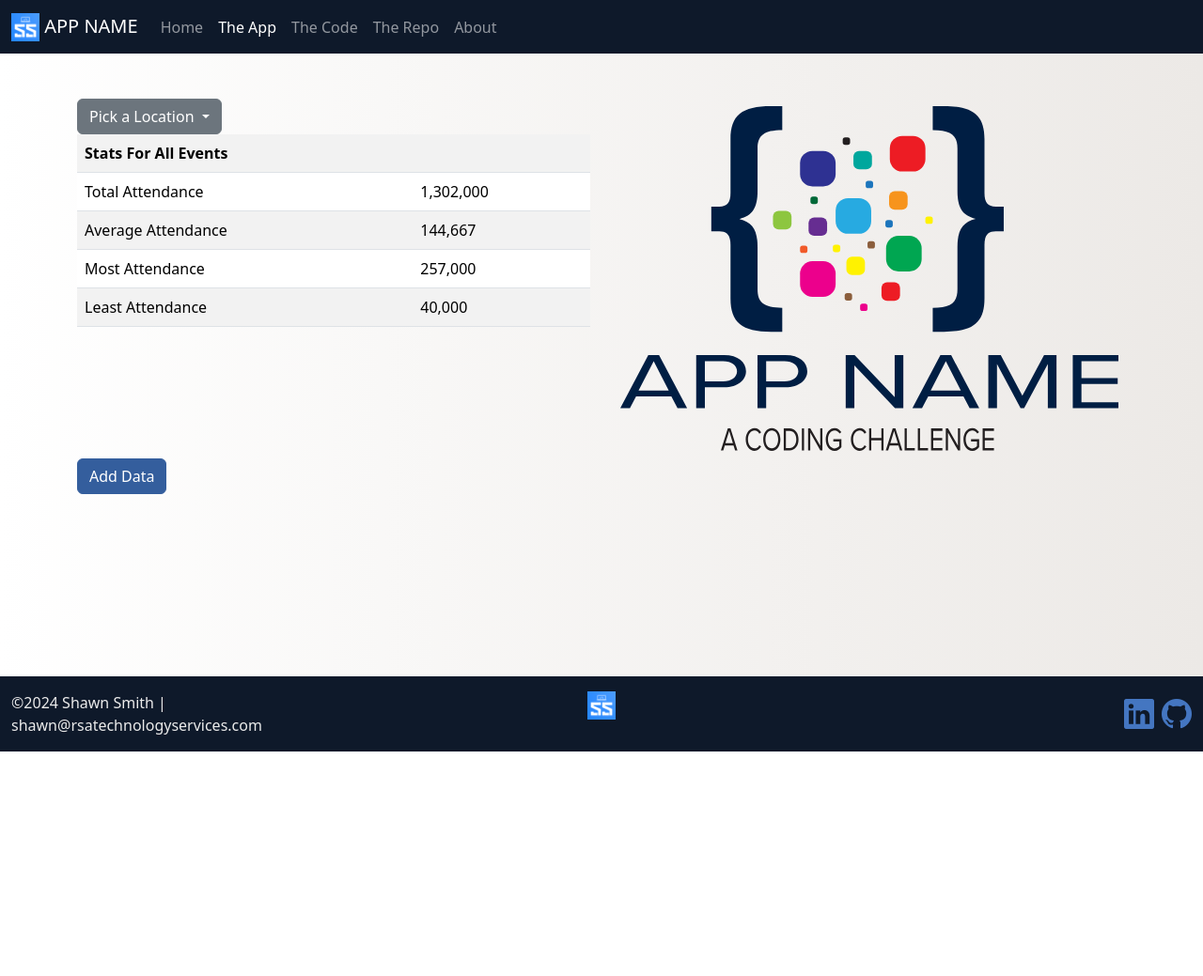
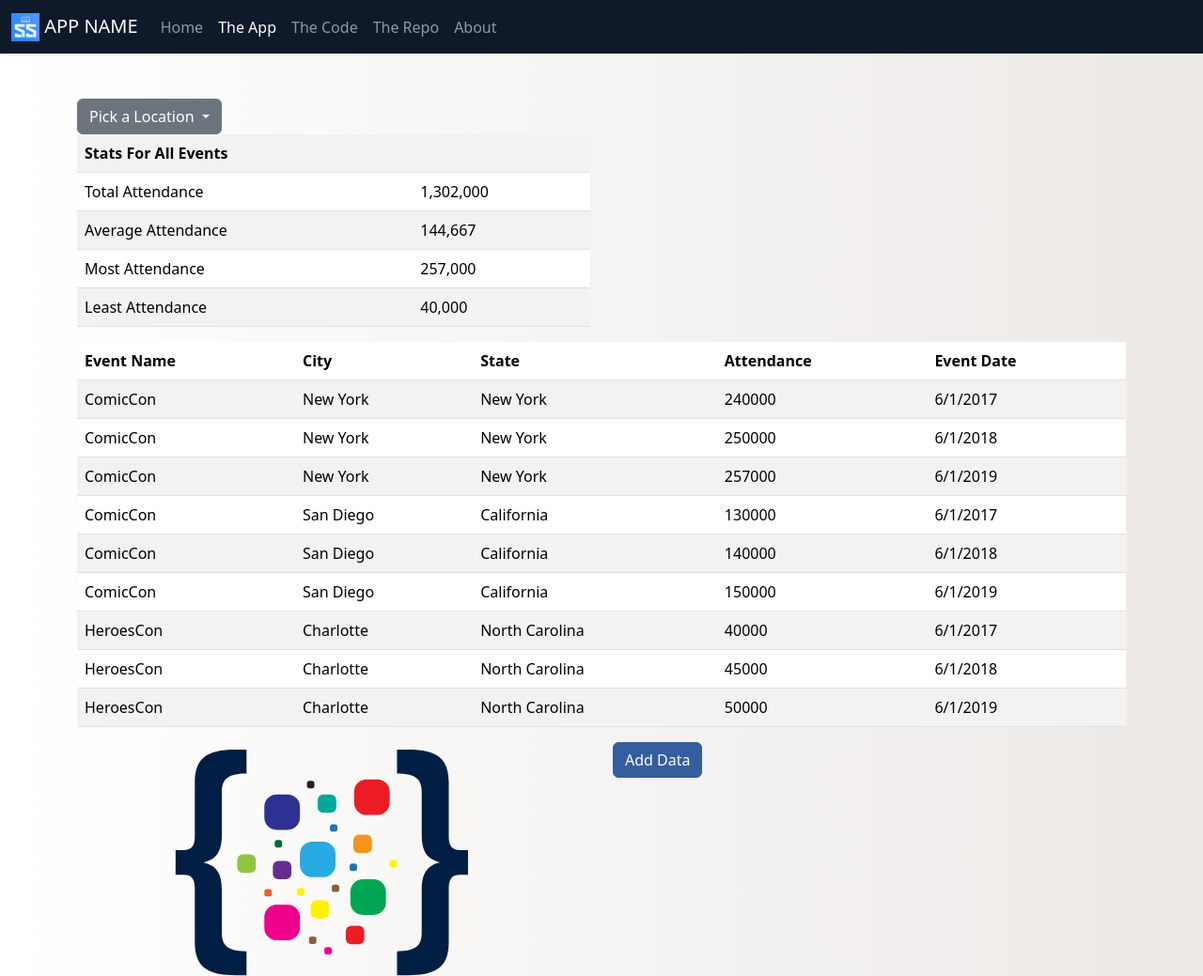
Before and after one commit to SLSmith64/Superdog-Events-7-17-2024, a plain HTML site: page app.html in a window 1280 px wide. Shown: the top 1039 px of the page at 94% size. Before the commit the page ends 800 px from the top, so only its background shows below. Drawn offline with nearby package versions, Linux system fonts and the light colour scheme.

Commit message:
Completed template section and project is now finished

```diff
--- a/app.html
+++ b/app.html
@@ -122,6 +122,22 @@
                         Add Data
                     </button>
                 </div>
+                <div>
+                    <table class="table table-striped" id="eventData">
+                        <thead>
+                            <tr>
+                                <th>Event Name</th>
+                                <th>City</th>
+                                <th>State</th>
+                                <th>Attendance</th>
+                                <th>Event Date</th>
+                            </tr>
+                        </thead>
+                        <tbody id="eventBody">
+                            <!--Data Goes Here-->
+                        </tbody>
+                    </table>
+                </div>
 
                 <!-- Modal Header -->
                 <div class="modal fade" id="exampleModal" tabindex="-1" aria-labelledby="exampleModalLabel"
@@ -141,8 +157,8 @@
                                         placeholder="Event" required />
 
                                     <label for="newEventCity" class="form-label">City</label>
-                                    <input type="text" name="newEventCity" id="newEventCity" class="form-control" placeholder="City"
-                                        required />
+                                    <input type="text" name="newEventCity" id="newEventCity" class="form-control"
+                                        placeholder="City" required />
 
                                     <label for="newEventState" class="form-label">State</label>
                                     <select id="newEventState" name="newEventState" class="form-select">
@@ -201,8 +217,8 @@
                                     </select>
 
                                     <label for="newEventAttendance" class="form-label">Attendance</label>
-                                    <input type="number" name="newEventAttendance" id="newEventAttendance" class="form-control"
-                                        placeholder="Attendance" required />
+                                    <input type="number" name="newEventAttendance" id="newEventAttendance"
+                                        class="form-control" placeholder="Attendance" required />
 
                                     <label for="newEventDate" class="form-label">Event Date</label>
                                     <input type="date" name="newEventDate" id="newEventDate" class="form-control"
@@ -217,6 +233,17 @@
                         </div>
                     </div>
                 </div>
+
+                <!--Templates-->
+                <template id="eventData-template">
+                    <tr>
+                        <td data-event></td>
+                        <td data-city></td>
+                        <td data-state></td>
+                        <td data-attendance></td>
+                        <td data-date></td>
+                    </tr>
+                </template>
             </div>
         </div>
 
--- a/js/site.js
+++ b/js/site.js
@@ -96,6 +96,8 @@ function buildDropDown(){
     }
 
     displayStats(currentEvents);
+    displayData(currentEvents);
+
 
 }
 
@@ -153,6 +155,7 @@ function displayStats(events){
 }
 
 //get events for a given city
+//Get events from the dropdown
 function getEvents(element) {
     let selectedCity = element.getAttribute("data-city");
     let filteredEvents = [];
@@ -173,6 +176,7 @@ function getEvents(element) {
     }
 
     displayStats(filteredEvents);
+    displayData(filteredEvents);
 
 }
 
@@ -201,3 +205,28 @@ function saveEventData(){
 
   buildDropDown();
 }
+
+//Display a grid of event data
+function displayData(events){
+  let template = document.getElementById("eventData-template");
+  let eventBody = document.getElementById("eventBody");
+  //Clear the table data first.
+  eventBody.innerHTML = "";
+
+  //Loop over the events and display them.
+  for(let index=0; index < events.length; index ++){
+    let curEvent = events[index];
+
+    //Get a document fragment from the template.
+    let eventRow = document.importNode(template.content, true);
+
+    //Select the td based on an attribute.
+    eventRow.querySelector("[data-event]").textContent = curEvent.event;
+    eventRow.querySelector("[data-city]").textContent = curEvent.city;
+    eventRow.querySelector("[data-state]").textContent = curEvent.state;
+    eventRow.querySelector("[data-attendance]").textContent = curEvent.attendance;
+    eventRow.querySelector("[data-date]").textContent = new Date(curEvent.date).toLocaleDateString();
+
+    eventBody.appendChild(eventRow);
+  }
+}
```
